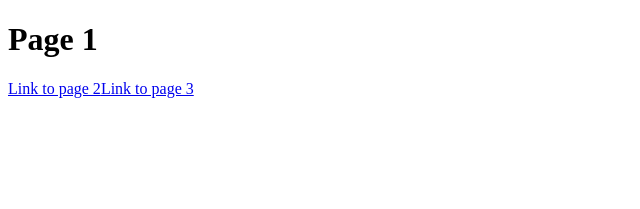
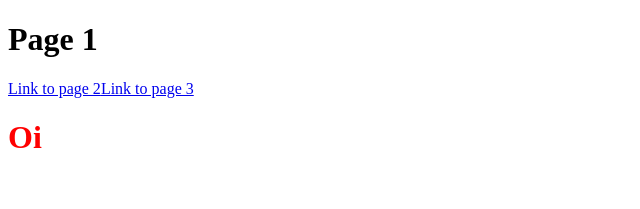
Before and after one commit to ovinidev/Stitches-studies, a React (Vite) app: page /page1 in a window 1280 px wide. Shown: the top 209 px of the page, without its empty margins (0-640 px from the left). Built offline with nearby package versions, Linux system fonts and the light colour scheme.

Commit message:
Testing styled components

```diff
--- a/src/App.tsx
+++ b/src/App.tsx
@@ -3,13 +3,14 @@ import { BrowserRouter as Router } from "react-router-dom";
 import styled from 'styled-components';
 
 const Title = styled.h1`
-
+  color: red;
 `
 function App() {
 
   return (
     <Router>
       <MainRoutes />
+      <Title>Oi</Title>
     </Router>
   )
 }
```
